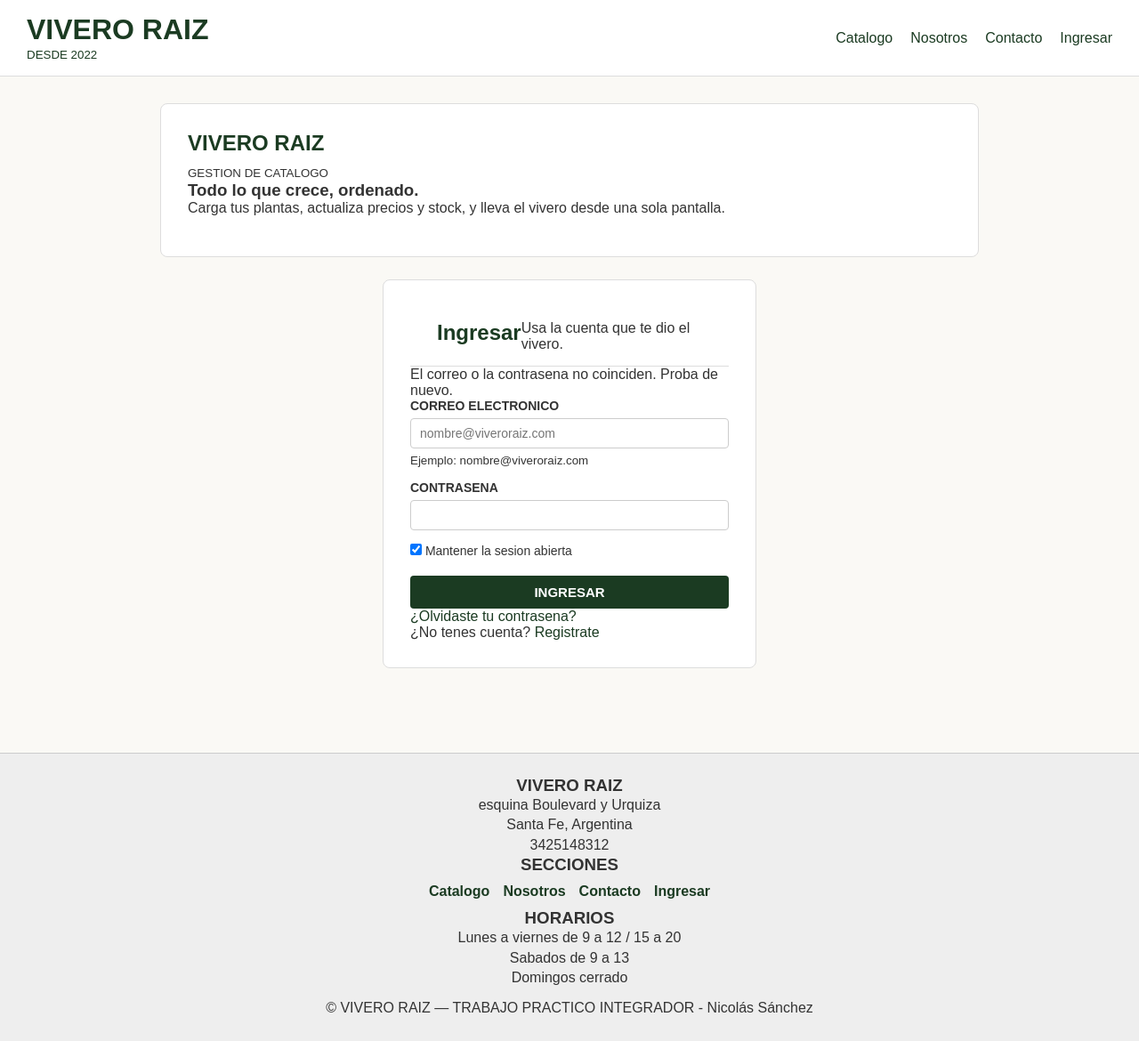
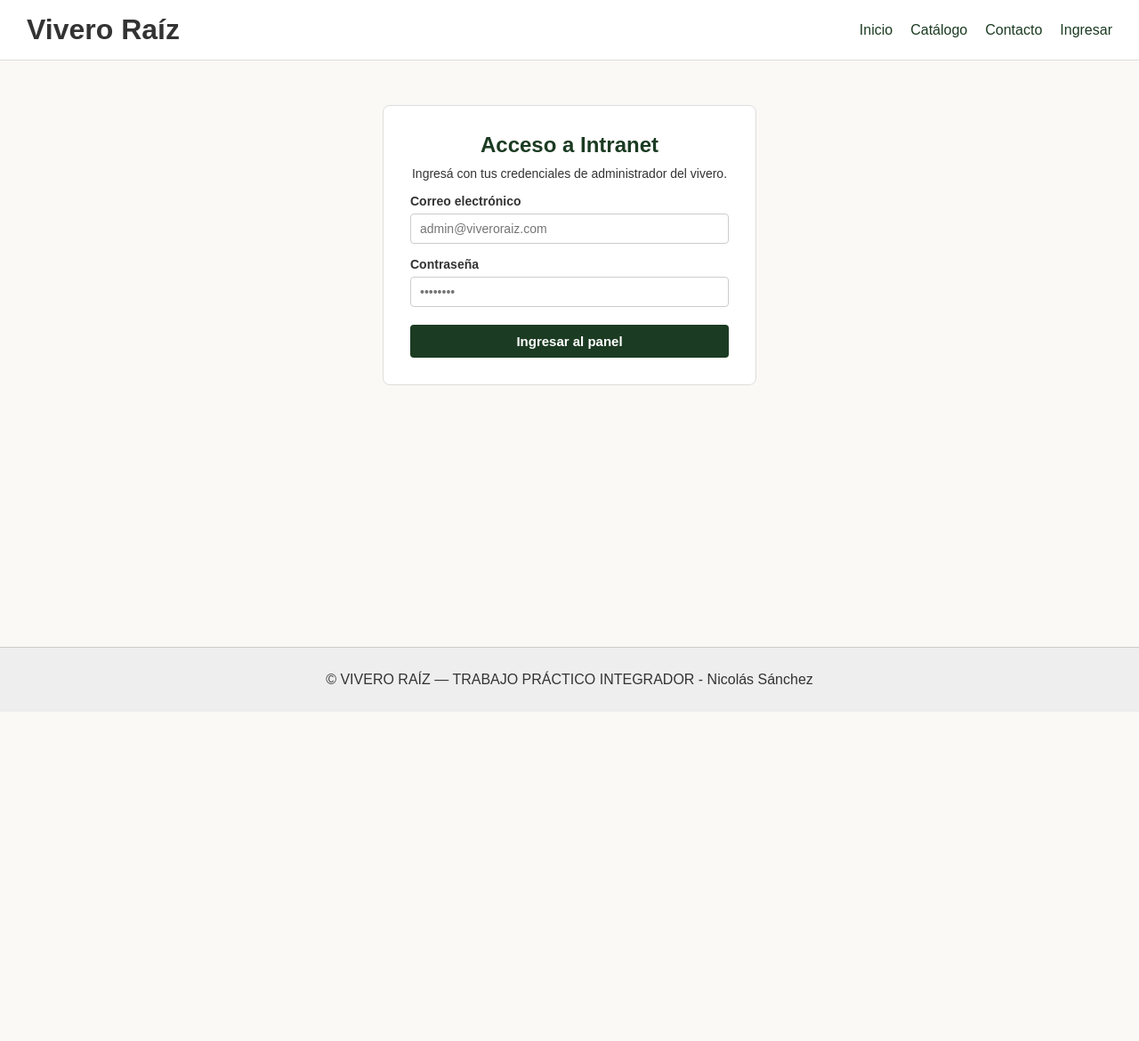
Before and after one commit to nicosanchezk/TP-integrador-NicolasSanchez-Vivero, a plain HTML site: page login.html in a window 1280 px wide. Shown: the whole page at 89% size. After the commit the page ends 800 px from the top, so only its background shows below. Drawn offline with Linux system fonts and the light colour scheme; some packages are replaced by stand-ins of ours; a script that the page names is missing.

Commit message:
Update login.html

```diff
--- a/login.html
+++ b/login.html
@@ -3,108 +3,107 @@
 <head>
   <meta charset="UTF-8">
   <meta name="viewport" content="width=device-width, initial-scale=1.0">
-  <title>Ingreso a Intranet — Vivero Raiz</title>
+  <title>Ingresar — Vivero Raíz</title>
   <link rel="stylesheet" href="css/estilos.css">
+  <script src="https://cdn.jsdelivr.net/npm/sweetalert2@11"></script>
 </head>
 <body>
 
   <header>
-    <div class="logo-container">
-      <a href="index.html">
-        <h1>VIVERO RAIZ</h1>
-        <small>DESDE 2022</small>
-      </a>
-    </div>
-    <nav aria-label="Navegacion principal">
+    <h1>Vivero Raíz</h1>
+    <button id="btn-menu" class="btn-menu" aria-label="Abrir menú">&#9776;</button>
+    <nav id="nav-principal">
       <ul>
-        <li><a href="catalogo.html">Catalogo</a></li>
-        <li><a href="nosotros.html">Nosotros</a></li>
+        <li><a href="index.html">Inicio</a></li>
+        <li><a href="catalogo.html">Catálogo</a></li>
         <li><a href="contacto.html">Contacto</a></li>
-        <li><a href="login.html" class="btn-ingresar">Ingresar</a></li>
+        <li><a href="login.html">Ingresar</a></li>
       </ul>
     </nav>
   </header>
 
-  <main class="login-layout">
-    <section class="login-lateral">
-      <div class="login-branding">
-        <h2>VIVERO RAIZ</h2>
-        <small>GESTION DE CATALOGO</small>
-      </div>
-      <div class="login-mensaje">
-        <h3>Todo lo que crece, ordenado.</h3>
-        <p>Carga tus plantas, actualiza precios y stock, y lleva el vivero desde una sola pantalla.</p>
-      </div>
-    </section>
+  <main>
+    <section>
+      <h2>Acceso a Intranet</h2>
+      <p>Ingresá con tus credenciales de administrador del vivero.</p>
 
-    <section class="login-formulario">
-      <header>
-        <h2>Ingresar</h2>
-        <p>Usa la cuenta que te dio el vivero.</p>
-      </header>
-
-      <div class="mensaje-error" role="alert">
-        <p>El correo o la contrasena no coinciden. Proba de nuevo.</p>
-      </div>
-
-  <form action="listado.html" method="get">
+      <form id="form-login" novalidate>
         <div>
-          <label for="email">CORREO ELECTRONICO</label>
-          <input type="email" id="email" name="email" required placeholder="nombre@viveroraiz.com">
-          <small>Ejemplo: nombre@viveroraiz.com</small>
+          <label for="email">Correo electrónico</label>
+          <input type="email" id="email" name="email" placeholder="admin@viveroraiz.com" required>
         </div>
 
         <div>
-          <label for="password">CONTRASENA</label>
-          <input type="password" id="password" name="password" required>
+          <label for="password">Contraseña</label>
+          <input type="password" id="password" name="password" placeholder="••••••••" required>
         </div>
 
-        <div>
-          <label>
-            <input type="checkbox" name="recordar" checked>
-            Mantener la sesion abierta
-          </label>
-        </div>
-
-        <button type="submit">INGRESAR</button>
+        <button type="submit" id="btn-ingresar">Ingresar al panel</button>
       </form>
-
-      <div class="login-enlaces">
-        <a href="#">¿Olvidaste tu contrasena?</a>
-        <p>¿No tenes cuenta? <a href="registro.html">Registrate</a></p>
-      </div>
     </section>
   </main>
 
   <footer>
-    <section class="footer-info">
-      <div class="footer-col">
-        <h3>VIVERO RAIZ</h3>
-        <p>esquina Boulevard y Urquiza <br>Santa Fe, Argentina<br>3425148312</p>
-      </div>
-
-      <div class="footer-col">
-        <h3>SECCIONES</h3>
-        <nav aria-label="Navegacion pie de pagina">
-          <ul>
-            <li><a href="catalogo.html">Catalogo</a></li>
-            <li><a href="nosotros.html">Nosotros</a></li>
-            <li><a href="contacto.html">Contacto</a></li>
-            <li><a href="login.html">Ingresar</a></li>
-          </ul>
-        </nav>
-      </div>
-
-      <div class="footer-col">
-        <h3>HORARIOS</h3>
-        <p>Lunes a viernes de 9 a 12 / 15 a 20<br>Sabados de 9 a 13<br>Domingos cerrado</p>
-      </div>
-    </section>
-
     <div class="footer-bottom">
-      <p>&copy; VIVERO RAIZ — TRABAJO PRACTICO INTEGRADOR - Nicolás Sánchez</p>
+      <p>&copy; VIVERO RAÍZ — TRABAJO PRÁCTICO INTEGRADOR - Nicolás Sánchez</p>
     </div>
   </footer>
 
+  <script src="js/validaciones.js"></script>
+  <script src="js/auth.js"></script>
+  <script>
+    document.addEventListener("DOMContentLoaded", () => {
+      if (Auth.obtenerUsuario()) {
+        window.location.href = "listado.html";
+        return;
+      }
+
+      const params = new URLSearchParams(window.location.search);
+      if (params.get("redirigido") === "1") {
+        Swal.fire({
+          icon: "warning",
+          title: "Acceso restringido",
+          text: "Tenés que iniciar sesión para acceder a la intranet.",
+          confirmButtonColor: "#1b3b22"
+        });
+      }
+
+      const formLogin = document.getElementById("form-login");
+      formLogin.addEventListener("submit", async (e) => {
+        e.preventDefault();
+        const email = document.getElementById("email").value.trim();
+        const password = document.getElementById("password").value.trim();
+
+        if (!email || !password) {
+          Swal.fire({
+            icon: "error",
+            title: "Campos incompletos",
+            text: "Por favor completá tu correo y contraseña.",
+            confirmButtonColor: "#1b3b22"
+          });
+          return;
+        }
+
+        try {
+          const usuario = await Auth.login(email, password);
+          await Swal.fire({
+            icon: "success",
+            title: `¡Bienvenido, ${usuario.nombre}!`,
+            text: "Iniciando panel de gestión...",
+            timer: 1300,
+            showConfirmButton: false
+          });
+          window.location.href = "listado.html";
+        } catch (err) {
+          Swal.fire({
+            icon: "error",
+            title: "Error de acceso",
+            text: err.message,
+            confirmButtonColor: "#c01d1d"
+          });
+        }
+      });
+    });
+  </script>
 </body>
 </html>
```
